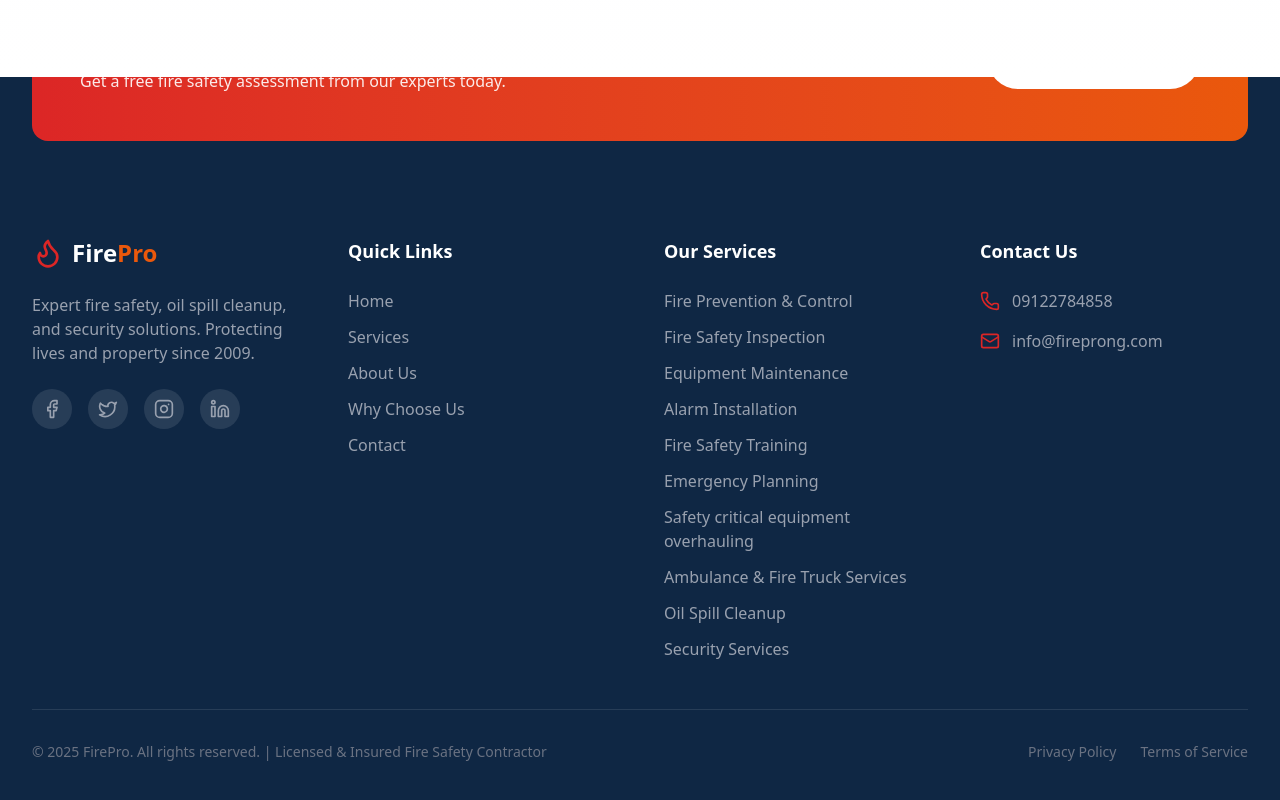
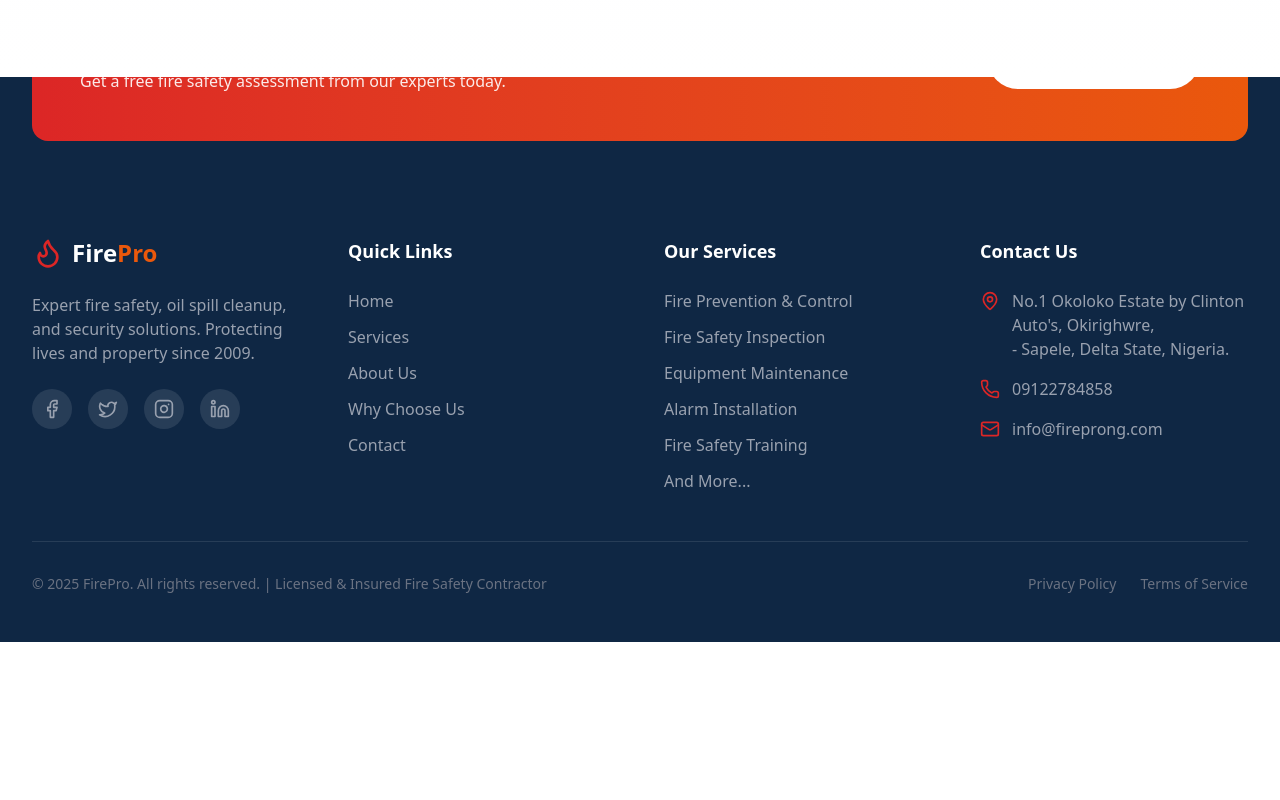
Before and after one commit to nathanmackeans/firePro, a Next.js app in the folder firepro/: page / in a window 1280 px wide. Shown: the part 5693-6493 px from the top of the page. After the commit the page ends 6335 px from the top, so only its background shows below. Built offline with nearby package versions, Linux system fonts and the light colour scheme.

Commit message:
fix the footer issue

```diff
--- a/firepro/app/components/Footer.tsx
+++ b/firepro/app/components/Footer.tsx
@@ -28,11 +28,12 @@ const services = [
   "Equipment Maintenance",
   "Alarm Installation",
   "Fire Safety Training",
-  "Emergency Planning",
-  "Safety critical equipment overhauling",
-  "Ambulance & Fire Truck Services",
-  "Oil Spill Cleanup",
-  "Security Services",
+  "And More...",
+  // "Emergency Planning",
+  // "Safety critical equipment overhauling",
+  // "Ambulance & Fire Truck Services",
+  // "Oil Spill Cleanup",
+  // "Security Services",
 ];
 
 const socialLinks = [
@@ -141,13 +142,15 @@ export default function Footer() {
           <div>
             <h4 className="text-white font-semibold text-lg mb-6">Contact Us</h4>
             <ul className="space-y-4">
-              {/* <li className="flex items-start gap-3">
+              <li className="flex items-start gap-3">
                 <MapPin className="w-5 h-5 text-fire-red flex-shrink-0 mt-0.5" />
                 <span className="text-gray-400">
-                  123 Safety Street<br />
-                  Fire City, FC 12345
+                    No.1 Okoloko Estate by Clinton Auto's, Okirighwre,<br />
+
+
+                    - Sapele, Delta State, Nigeria.
                 </span>
-              </li> */}
+              </li>
               <li className="flex items-center gap-3">
                 <Phone className="w-5 h-5 text-fire-red flex-shrink-0" />
                 <a
```
